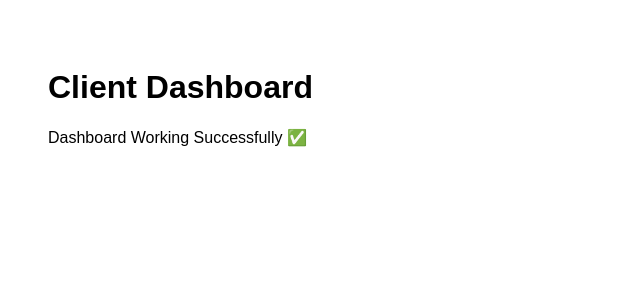
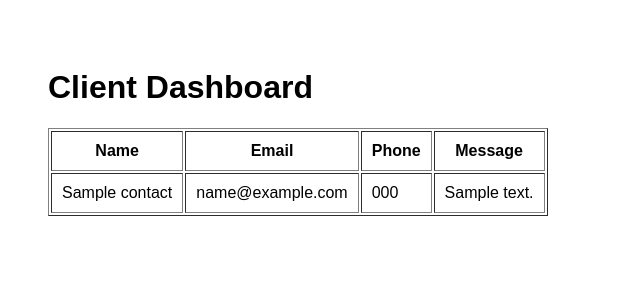
Before and after one commit to placementcellvvw/translator-website, a Flask app: template templates/dashboard.html in a window 1280 px wide. Shown: the top 300 px of the page, without its empty margins (0-640 px from the left). Run offline with Flask 3, Linux system fonts and the light colour scheme; the template is opened without the code that fills it: values that come from a table or form of the project are taken from there, others are empty; tables that the repository leaves empty hold one stand-in row (values such as "Sample post").

Commit message:
Update dashboard.html

```diff
--- a/templates/dashboard.html
+++ b/templates/dashboard.html
@@ -8,7 +8,24 @@
 
 <h1>Client Dashboard</h1>
 
-<p>Dashboard Working Successfully ✅</p>
+<table border="1" cellpadding="10">
+<tr>
+    <th>Name</th>
+    <th>Email</th>
+    <th>Phone</th>
+    <th>Message</th>
+</tr>
+
+{% for row in data %}
+<tr>
+    <td>{{ row.name }}</td>
+    <td>{{ row.email }}</td>
+    <td>{{ row.phone }}</td>
+    <td>{{ row.message }}</td>
+</tr>
+{% endfor %}
+
+</table>
 
 </body>
 </html>
```
